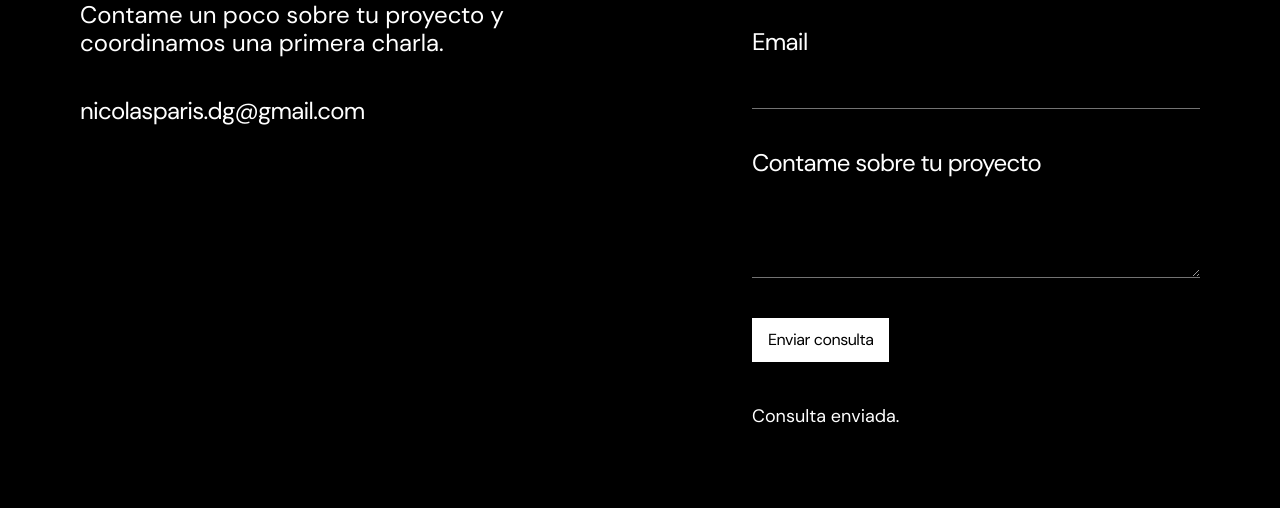
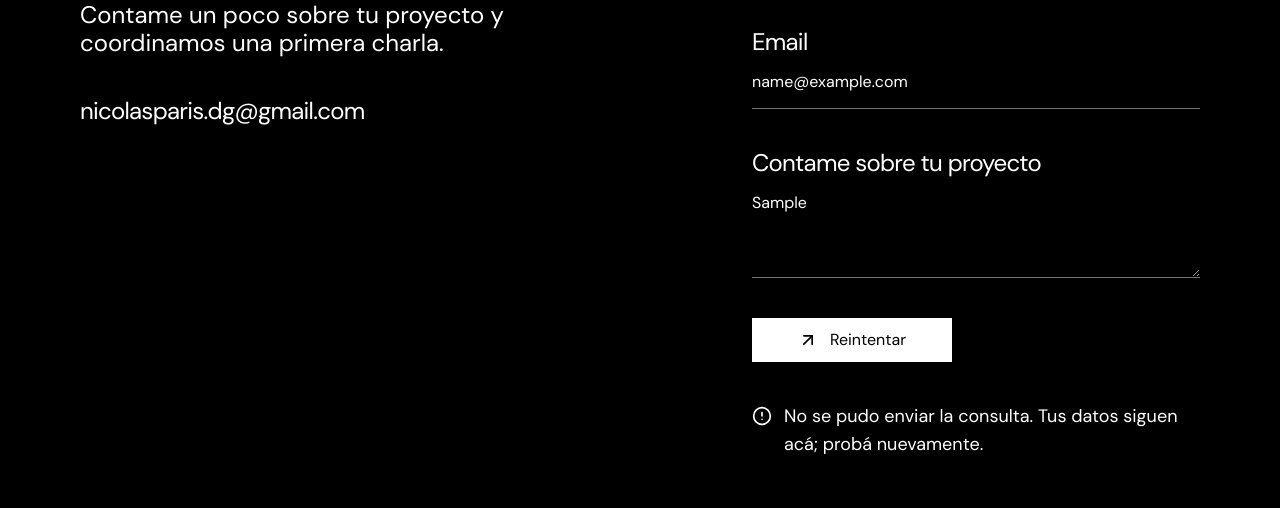
Before and after one commit to Lucastrobo/nicolas-paris, a Next.js app: page / in a window 1280 px wide. Both pictures are taken after typing "Sample", "name@example.com", "Sample" into the empty fields and a click on the button "Enviar consulta". Shown: the part 3217-3725 px from the top of the page. Built offline with nearby package versions, Linux system fonts and the light colour scheme; no server answers; the database is empty.

Commit message:
Improve contact form feedback and handle email delivery errors

```diff
--- a/src/app/api/contact/route.ts
+++ b/src/app/api/contact/route.ts
@@ -9,24 +9,29 @@ const schema = z.object({
 });
 
 export async function POST(request: Request) {
-  const parsed = schema.safeParse(await request.json());
+  const parsed = schema.safeParse(await request.json().catch(() => null));
 
   if (!parsed.success) {
     return NextResponse.json({ error: "Datos inválidos" }, { status: 400 });
   }
 
   const to = process.env.CONTACT_TO_EMAIL ?? "nicolasparis.dg@gmail.com";
-  const from = process.env.CONTACT_FROM_EMAIL ?? "Nicolas Paris <onboarding@resend.dev>";
+  const from =
+    process.env.CONTACT_FROM_EMAIL ?? "Nicolas Paris <onboarding@resend.dev>";
   const apiKey = process.env.RESEND_API_KEY;
 
   if (!apiKey) {
-    return NextResponse.json({ error: "RESEND_API_KEY missing" }, { status: 500 });
+    return NextResponse.json(
+      { error: "RESEND_API_KEY missing" },
+      { status: 500 },
+    );
   }
 
   const resend = new Resend(apiKey);
   const { name, email, message } = parsed.data;
 
-  await resend.emails.send({
+  try {
+    const { data, error } = await resend.emails.send({
       from,
       to,
       replyTo: email,
@@ -34,5 +39,23 @@ export async function POST(request: Request) {
       text: `Nombre: ${name}\nEmail: ${email}\n\n${message}`,
     });
 
+    if (error || !data?.id) {
+      console.error(
+        "Contact email rejected:",
+        error ?? { message: "Missing email ID" },
+      );
+      return NextResponse.json(
+        { error: "No se pudo enviar la consulta." },
+        { status: 502 },
+      );
+    }
+
     return NextResponse.json({ ok: true });
+  } catch {
+    console.error("Contact email failed: unexpected transport error");
+    return NextResponse.json(
+      { error: "No se pudo enviar la consulta." },
+      { status: 502 },
+    );
   }
+}
--- a/src/components/public/contact-form.tsx
+++ b/src/components/public/contact-form.tsx
@@ -1,55 +1,158 @@
 "use client";
 
-import { useState } from "react";
+import { ArrowUpRight, Check, CircleAlert, LoaderCircle } from "lucide-react";
+import { useEffect, useRef, useState } from "react";
 
 type Status = "idle" | "sending" | "sent" | "error";
 
 export function ContactForm() {
   const [status, setStatus] = useState<Status>("idle");
   const [message, setMessage] = useState("");
+  const [formHeight, setFormHeight] = useState(0);
+  const sendingRef = useRef(false);
+  const headingRef = useRef<HTMLHeadingElement>(null);
+  const nameRef = useRef<HTMLInputElement>(null);
+  const restoreFocusRef = useRef(false);
+
+  useEffect(() => {
+    if (status === "sent") headingRef.current?.focus({ preventScroll: true });
+    if (status === "idle" && restoreFocusRef.current) {
+      nameRef.current?.focus({ preventScroll: true });
+      restoreFocusRef.current = false;
+    }
+  }, [status]);
 
   async function onSubmit(event: React.FormEvent<HTMLFormElement>) {
     event.preventDefault();
+    if (sendingRef.current) return;
+    sendingRef.current = true;
     setStatus("sending");
     setMessage("");
 
     const form = event.currentTarget;
+    setFormHeight(form.getBoundingClientRect().height);
     const formData = new FormData(form);
     const response = await fetch("/api/contact", {
       method: "POST",
       body: JSON.stringify(Object.fromEntries(formData)),
       headers: { "Content-Type": "application/json" },
-    });
+    }).catch(() => null);
+    sendingRef.current = false;
 
-    if (response.ok) {
+    if (response?.ok) {
       setStatus("sent");
-      setMessage("Consulta enviada.");
       form.reset();
       return;
     }
 
     setStatus("error");
-    setMessage("No se pudo enviar. Probá nuevamente.");
+    setMessage(
+      "No se pudo enviar la consulta. Tus datos siguen acá; probá nuevamente.",
+    );
   }
 
   return (
-    <form onSubmit={onSubmit} className="flex w-full flex-col gap-10 pt-[200px] max-lg:pt-6">
+    <div className="w-full min-w-0 pt-[200px] max-lg:pt-6">
+      {status === "sent" ? (
+        <div
+          className="flex flex-col items-start justify-center gap-6 py-8"
+          style={{ minHeight: formHeight }}
+        >
+          <Check className="size-10" strokeWidth={1.5} aria-hidden="true" />
+          <h3
+            ref={headingRef}
+            tabIndex={-1}
+            className="font-display text-[40px] font-medium leading-[1.1] max-md:text-[32px]"
+          >
+            Gracias por escribir.
+          </h3>
+          <p className="max-w-md text-xl leading-relaxed">
+            Tu consulta fue enviada.
+            <br />
+            Pronto me pondré en contacto.
+          </p>
+          <button
+            type="button"
+            onClick={() => {
+              restoreFocusRef.current = true;
+              setMessage("");
+              setStatus("idle");
+            }}
+            className="mt-2 inline-flex min-h-11 items-center gap-3 bg-white px-4 py-2.5 text-[18px] font-medium text-black transition-opacity hover:opacity-80"
+          >
+            Enviar otra consulta{" "}
+            <ArrowUpRight className="size-5 shrink-0" aria-hidden="true" />
+          </button>
+        </div>
+      ) : (
+        <form
+          onSubmit={onSubmit}
+          aria-busy={status === "sending"}
+          className="flex w-full flex-col gap-10"
+        >
           <label className="contact-field">
             <span>Nombre</span>
-        <input name="name" required autoComplete="name" />
+            <input
+              ref={nameRef}
+              name="name"
+              required
+              minLength={2}
+              autoComplete="name"
+              readOnly={status === "sending"}
+            />
           </label>
           <label className="contact-field">
             <span>Email</span>
-        <input name="email" required type="email" autoComplete="email" />
+            <input
+              name="email"
+              required
+              type="email"
+              autoComplete="email"
+              readOnly={status === "sending"}
+            />
           </label>
           <label className="contact-field">
             <span>Contame sobre tu proyecto</span>
-        <textarea name="message" required rows={3} />
+            <textarea
+              name="message"
+              required
+              rows={3}
+              readOnly={status === "sending"}
+            />
           </label>
-      <button type="submit" disabled={status === "sending"} className="w-fit bg-white px-4 py-2.5 text-[18px] font-medium leading-[1.2] tracking-[-0.03em] text-black transition-opacity hover:opacity-80 disabled:opacity-50">
-        {status === "sending" ? "Enviando" : "Enviar consulta"}
+          <button
+            type="submit"
+            disabled={status === "sending"}
+            className="inline-flex min-h-11 w-fit min-w-[200px] items-center justify-center gap-3 bg-white px-4 py-2.5 text-[18px] font-medium leading-[1.2] text-black transition-opacity hover:opacity-80 disabled:opacity-50"
+          >
+            {status === "sending" ? (
+              <LoaderCircle
+                className="size-5 shrink-0 animate-spin motion-reduce:animate-none"
+                aria-hidden="true"
+              />
+            ) : (
+              <ArrowUpRight className="size-5 shrink-0" aria-hidden="true" />
+            )}
+            {status === "sending"
+              ? "Enviando..."
+              : status === "error"
+                ? "Reintentar"
+                : "Enviar consulta"}
           </button>
-      {message ? <p className="text-lg">{message}</p> : null}
+          {message ? (
+            <p role="alert" className="flex items-start gap-3 text-lg">
+              <CircleAlert
+                className="mt-1 size-5 shrink-0"
+                aria-hidden="true"
+              />
+              {message}
+            </p>
+          ) : null}
         </form>
+      )}
+      <p className="sr-only" role="status">
+        {status === "sending" ? "Enviando consulta." : ""}
+      </p>
+    </div>
   );
 }
```
Lines whose indentation alone changed are shown as unchanged.
